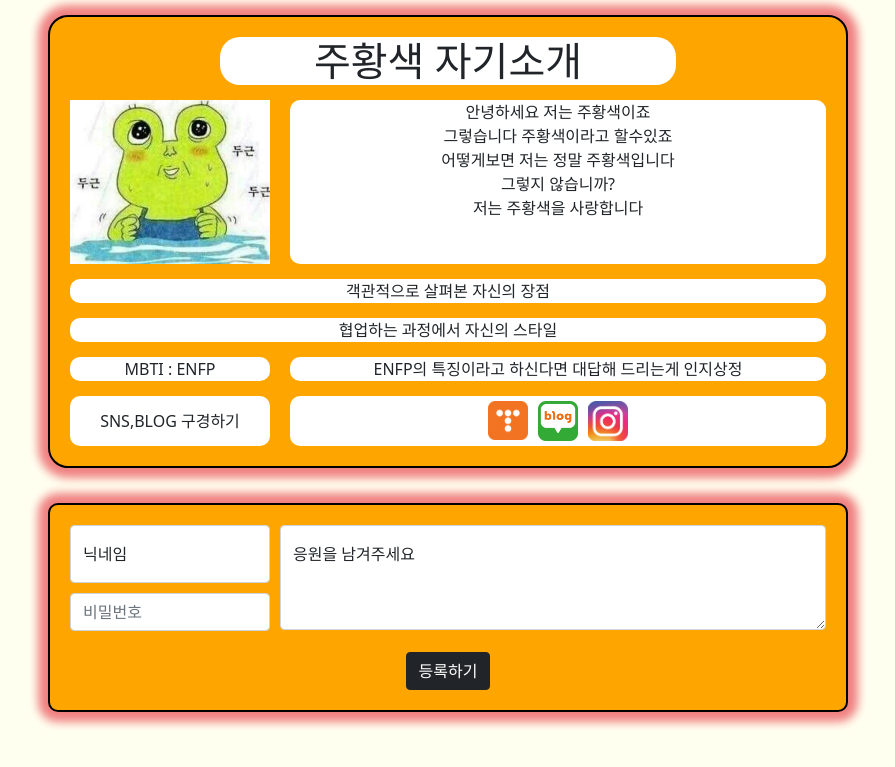
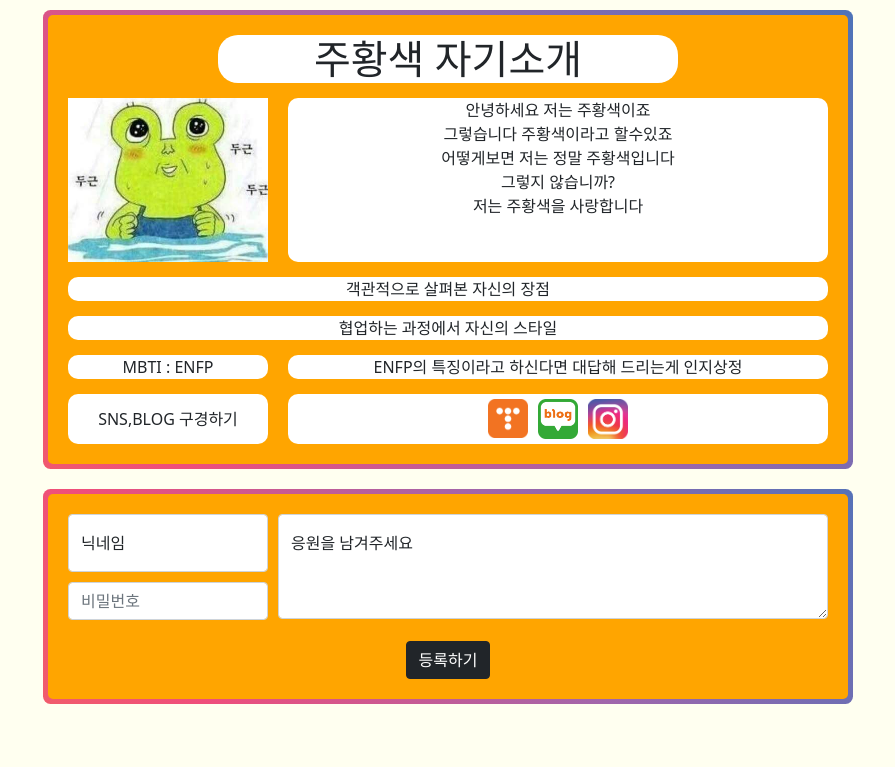
Before and after one commit to kisyam/5colorProject, a Flask app: page / in a window 1280 px wide. Shown: the top 767 px of the page, without its empty margins (192-1087 px from the left). Run offline with Flask 2, Linux system fonts and the light colour scheme; data that the repository does not hold is empty.

Commit message:
div 박스에 css 그라데이션 효과 추가/ 여전히 비밀번호 코드 수정필요

```diff
--- a/app.py
+++ b/app.py
@@ -22,7 +22,8 @@ def comment_post():
         'name' : name_receive,
         'comment': comment_receive,
         'pw': pw_receive,
-        'num' : count
+        'num' : count,
+        'done' : 0
     }
     db.orange.insert_one(doc)
     return jsonify({'msg': '응원 감사합니다'})
--- a/static/orange.css
+++ b/static/orange.css
@@ -7,18 +7,43 @@ body{
     justify-content: center;
     align-items: center;
 }
-.background{
-    background-color: orange;
+.gradient-border {
+    width: 95%;
+    max-width: 800px;
+
     padding: 20px 20px 20px 20px;
     margin: 15px 15px 15px 15px;
 
-    border: black solid 2px;
-    border-radius: 20px;
+    --borderWidth: 5px;
+    background: orange;
+    position: relative;
+    border-radius: var(--borderWidth);
+}
+.gradient-border:after {
+    content: '';
+    position: absolute;
+    top: calc(-1 * var(--borderWidth));
+    left: calc(-1 * var(--borderWidth));
+    height: calc(100% + var(--borderWidth) * 2);
+    width: calc(100% + var(--borderWidth) * 2);
+    background: linear-gradient(60deg, #f79533, #f37055, #ef4e7b, #a166ab, #5073b8, #1098ad, #07b39b, #6fba82);
+    border-radius: calc(1.5 * var(--borderWidth));
+    z-index: -1;
+    animation: animatedgradient 2s ease alternate infinite;
+    background-size: 300% 300%;
+}
 
-    width: 95%;
-    max-width: 800px;
 
-    box-shadow: 0px 0px 10px 10px lightcoral;
+@keyframes animatedgradient {
+	0% {
+		background-position: 0% 50%;
+	}
+	50% {
+		background-position: 100% 50%;
+	}
+	100% {
+		background-position: 0% 50%;
+	}
 }
 #introgrid {
     display: grid;
@@ -114,23 +139,35 @@ h1 {
 
     border-radius: 10px;
 }
-.guestcomment{
-    background-color: orange;
+.guest-border {
     width: 95%;
     max-width: 800px;
 
-    border: 2px solid black;
-    box-shadow: 0px 0px 10px 10px lightcoral;
+    padding: 20px 20px 20px 20px;
+    margin: 15px 15px 15px 15px;
 
-    padding: 20px 20px 20px 20px;
-    margin-top: 20px;
-
-    border-radius: 10px;
+    --borderWidth: 5px;
+    background: orange;
+    position: relative;
+    border-radius: var(--borderWidth);
 
     display: flex;
     flex-direction: column;
     justify-content: center;
     align-items: center;
+}
+.guest-border:after {
+    content: '';
+    position: absolute;
+    top: calc(-1 * var(--borderWidth));
+    left: calc(-1 * var(--borderWidth));
+    height: calc(100% + var(--borderWidth) * 2);
+    width: calc(100% + var(--borderWidth) * 2);
+    background: linear-gradient(60deg, #f79533, #f37055, #ef4e7b, #a166ab, #5073b8, #1098ad, #07b39b, #6fba82);
+    border-radius: calc(1.5 * var(--borderWidth));
+    z-index: -1;
+    animation: animatedgradient 2s ease alternate infinite;
+    background-size: 300% 300%;
 }
 #gusetbox {
     display: grid;
--- a/templates/orange.html
+++ b/templates/orange.html
@@ -57,7 +57,6 @@
         }
         function delete_comment(num){
             let deletepw = $('#deletePw').val()
-            console.log(num)
             $.ajax({
                 type: "POST",
                 url: "/comment/delete",
@@ -72,7 +71,7 @@
 </head>
 <body>
     <div class="ground">
-        <div class="background">
+        <div class="gradient-border">
             <h1>주황색 자기소개</h1>
             <div id="introgrid">
                 <img src="/static/MyPhoto_1203262320_0011.jpg" width="200px"  alt="자기소개 이미지">
@@ -118,7 +117,7 @@
                 </div>
             </div>
         </div>
-        <div class ="guestcomment">
+        <div class ="guest-border">
             <div id = "gusetbox">
                 <div class="form-floating mb-3">
                     <input type="email" class="form-control" id="name" placeholder="nick"
```
